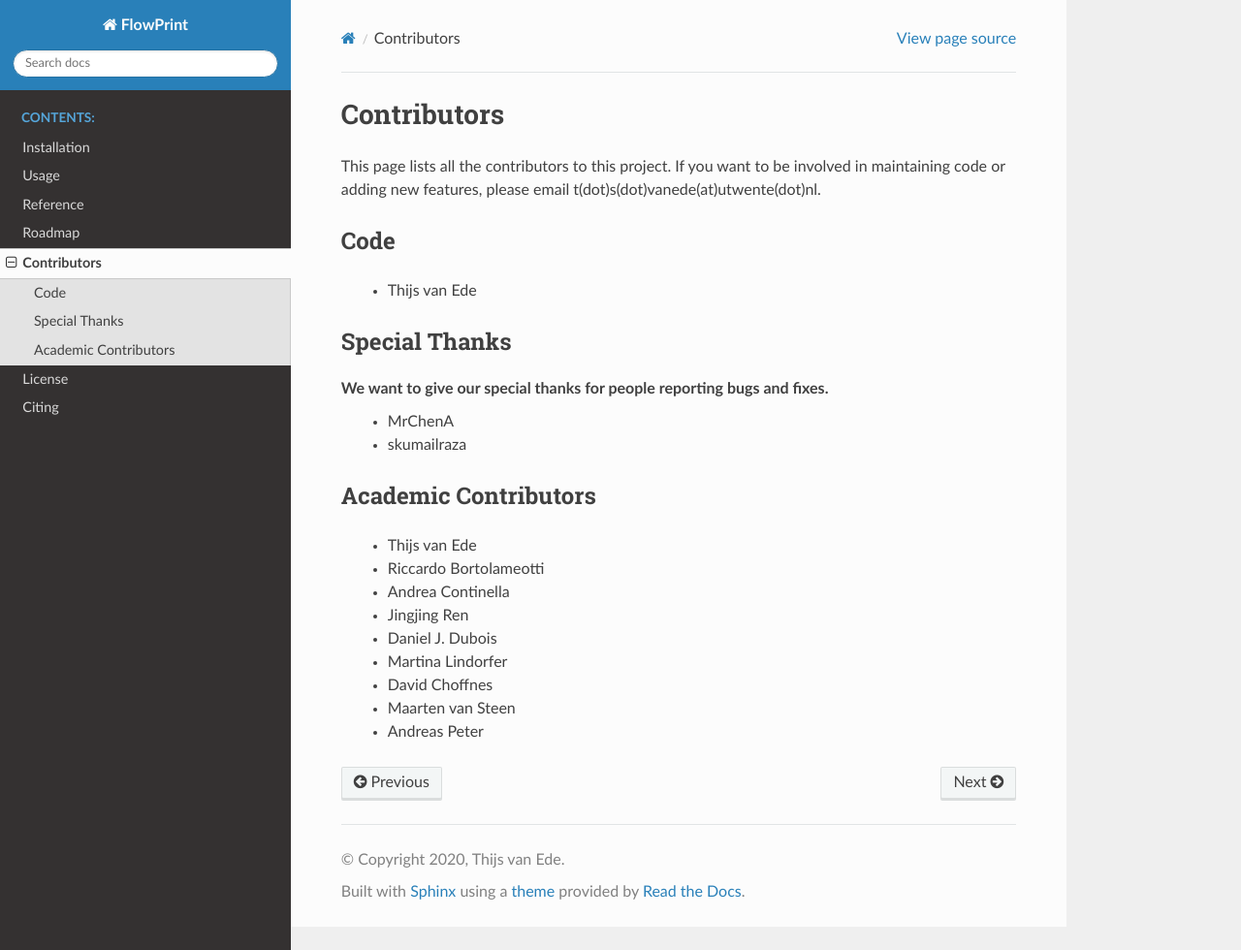
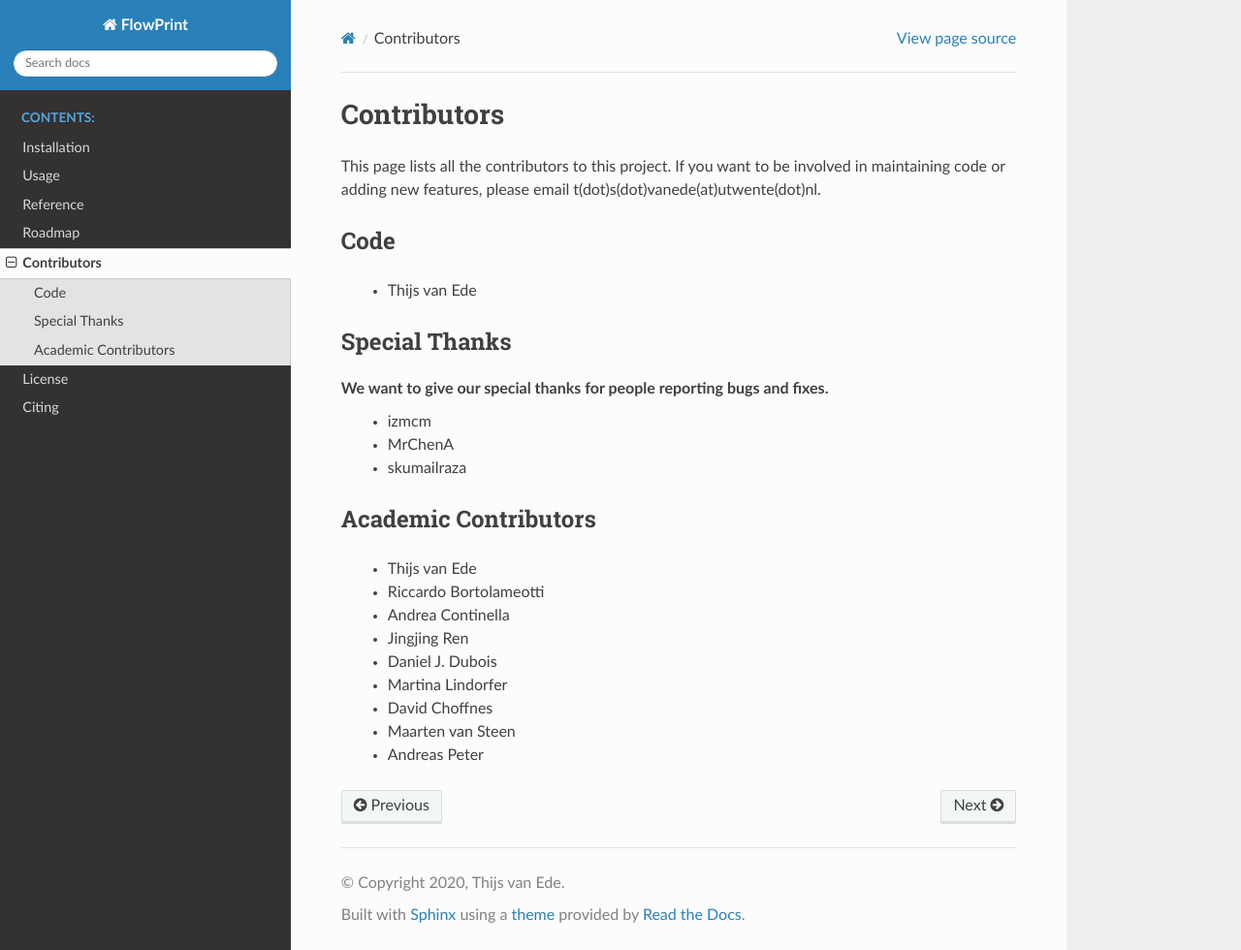
Before and after one commit to Thijsvanede/FlowPrint, a Sphinx documentation site: the page built from docs/source/contributors.rst, in a window 1280 px wide and 980 px high. Shown: the whole window at 97% size. Built offline with Sphinx 7.4.7 and the Read the Docs theme 2.0.0, drawn with Linux system fonts in a browser that asks for light colours.

Commit message:
Added contributors

```diff
--- a/docs/source/contributors.rst
+++ b/docs/source/contributors.rst
@@ -12,6 +12,7 @@ Special Thanks
 ^^^^^^^^^^^^^^
 
 We want to give our special thanks for people reporting bugs and fixes.
+ - izmcm
  - MrChenA
  - skumailraza
 
```
